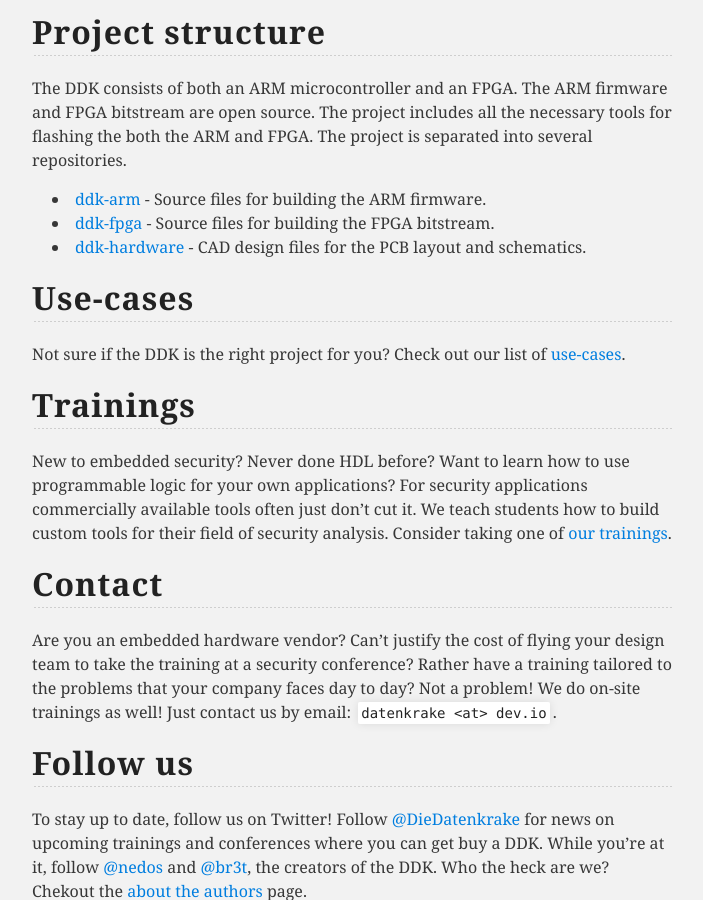
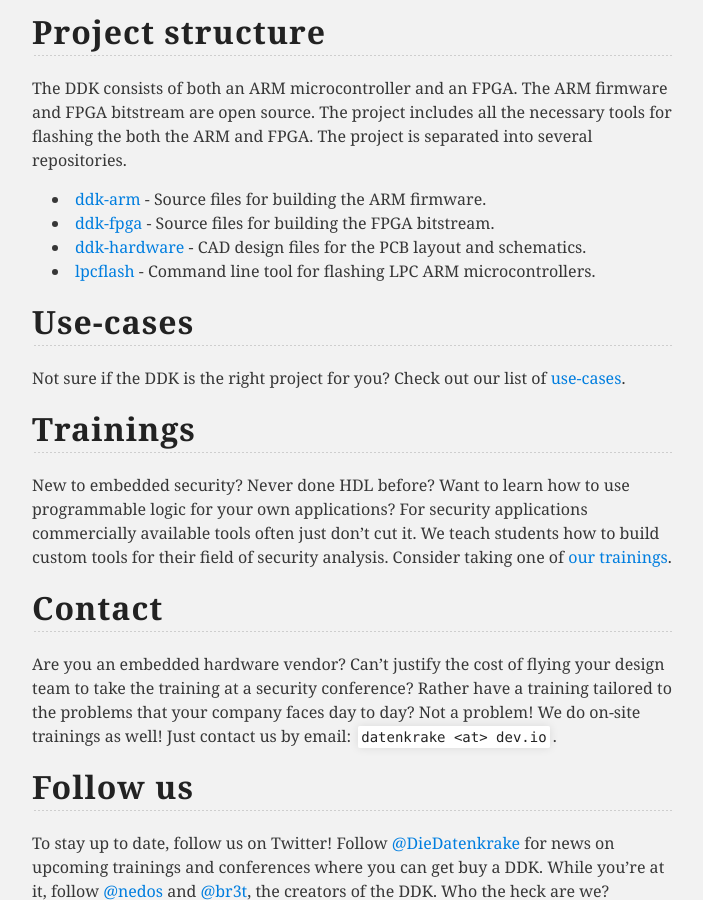
Before and after one commit to ddk/ddk.github.io, a Jekyll site: the page built from index.md, in a window 1280 px wide and 900 px high, scrolled down 947 px. Shown: the whole window, without its empty margins (288-991 px from the left). Built offline with Jekyll 4.4.1, drawn with Linux system fonts in a browser that asks for light colours.

Commit message:
Add lpcflash

```diff
--- a/index.md
+++ b/index.md
@@ -24,6 +24,7 @@ The project is separated into several repositories.
 * [ddk-arm](ddk-arm) - Source files for building the ARM firmware.
 * [ddk-fpga](ddk-fpga) - Source files for building the FPGA bitstream.
 * [ddk-hardware](ddk-hardware) - CAD design files for the PCB layout and schematics.
+* [lpcflash](https://github.com/ddk/lpcflash) - Command line tool for flashing LPC ARM microcontrollers.
 
 ## Use-cases
 
```
